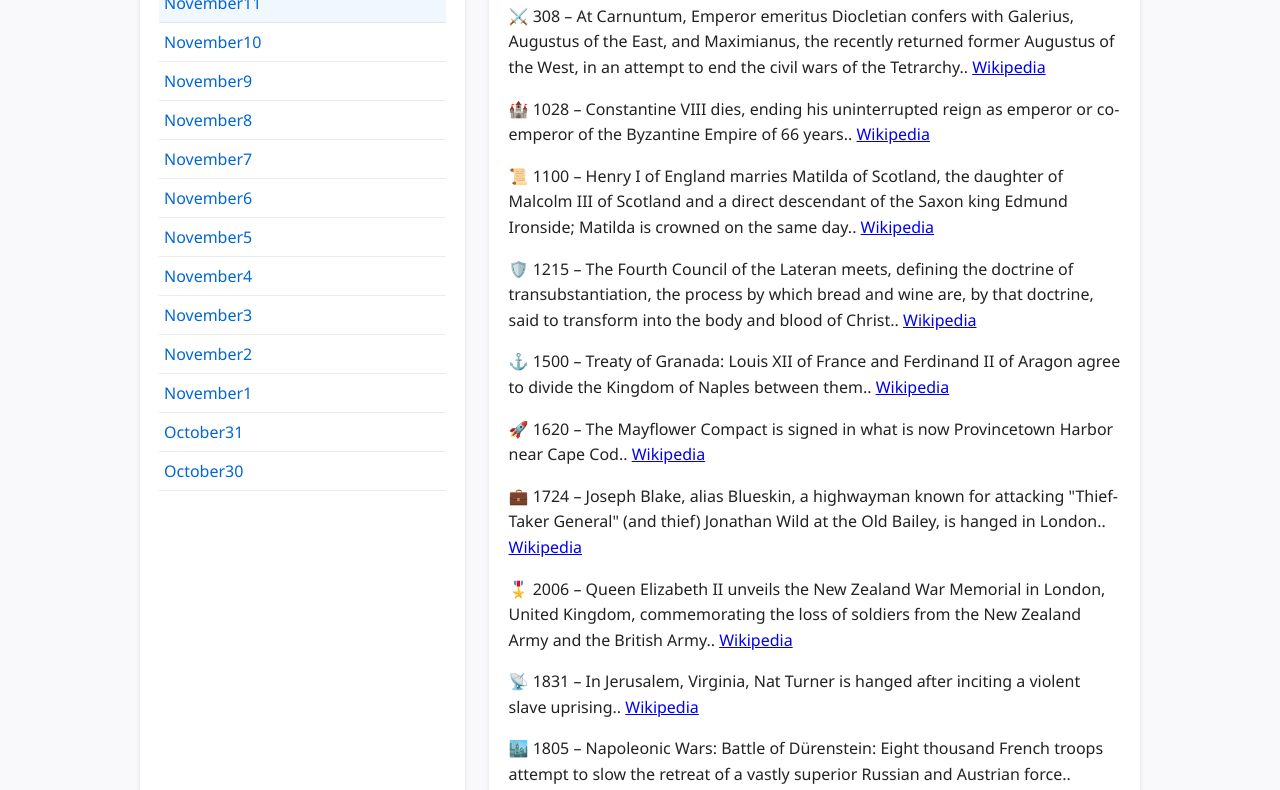
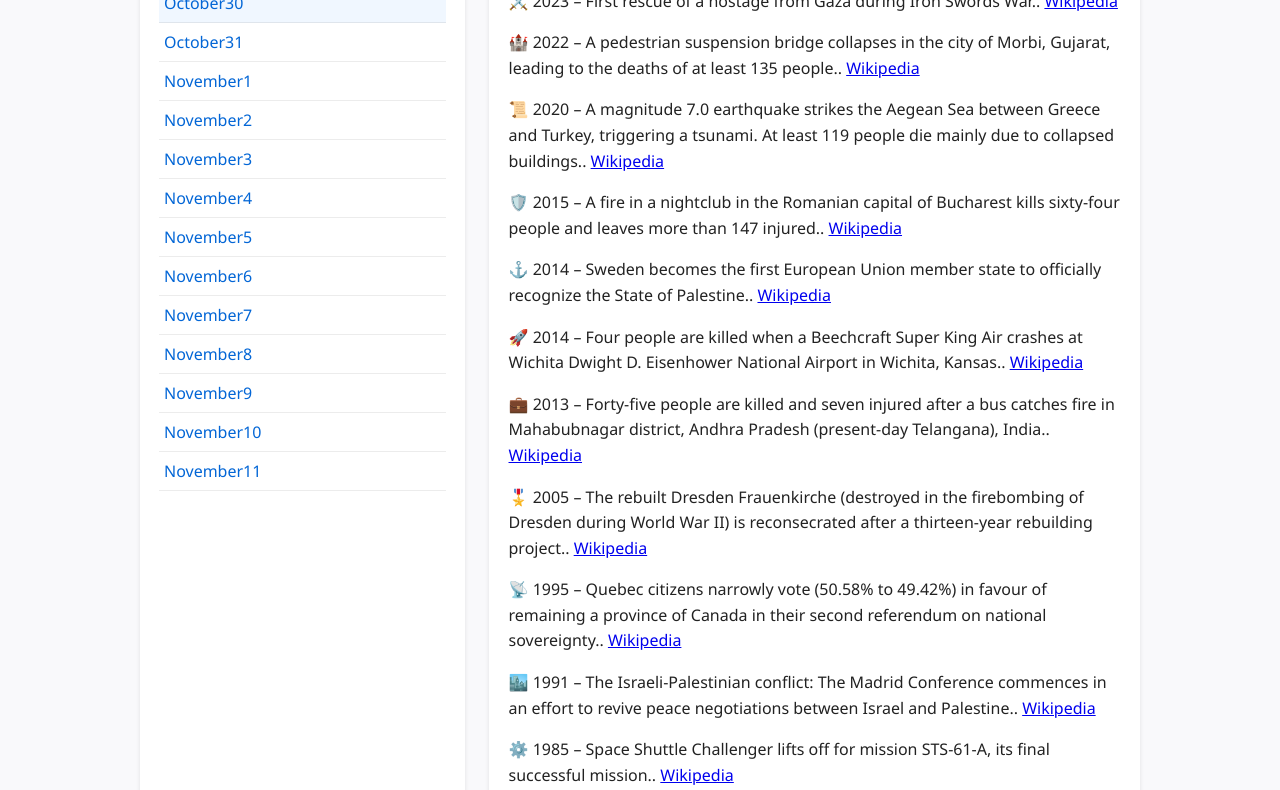
Before and after one commit to ANM-Digital/today-in-history-blogger-sh, a website: page index.html in a window 1280 px wide. Shown: the part 172-962 px from the top of the page. Drawn offline with nearby package versions, Linux system fonts and the light colour scheme.

```diff
--- a/index.html
+++ b/index.html
@@ -190,19 +190,21 @@
         const res = await fetch(`${postsFolder}/posts_index.json`);
         if (!res.ok) throw new Error("posts_index.json not found");
 
-        const files = await res.json();
+        let files = await res.json();
         if (!Array.isArray(files) || files.length === 0) {
           list.innerHTML = "<li>⚠️ No posts available</li>";
           return;
         }
 
+        // 🆕 Ensure newest files appear first
+        files = files.reverse();
+
         list.innerHTML = "";
 
-      files.forEach((f, i) => {
-  // 🧩 Skip invalid or unreadable filenames only (not the newest one)
-  if (!f.endsWith(".md")) return; // skip non-markdown files
-  if (/^\s*$/.test(f)) return;    // skip empty strings
-
+        files.forEach((f, i) => {
+          // 🧩 Skip invalid or unreadable filenames only (not newest ones)
+          if (!f.endsWith(".md")) return;
+          if (/^\s*$/.test(f)) return;
 
           const li = document.createElement("li");
           const datePart = f.replace(".md", "");
```
